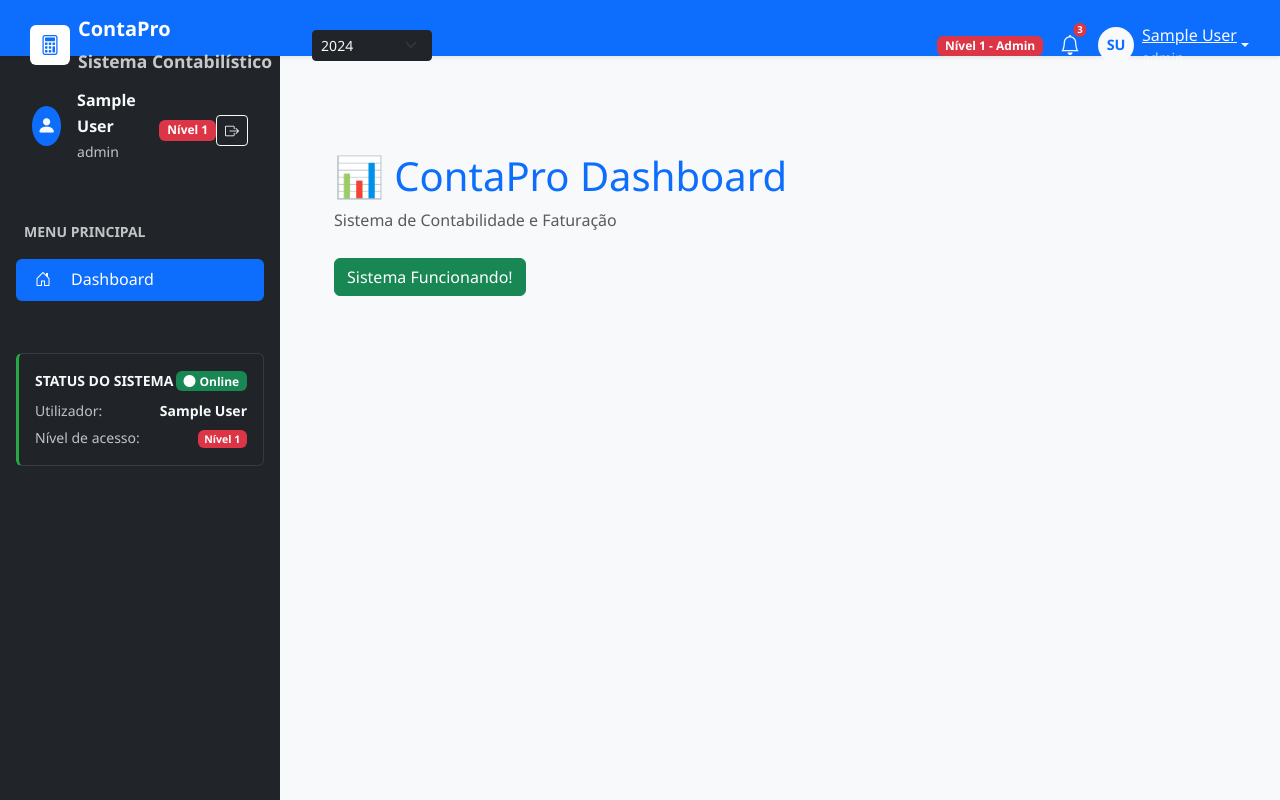
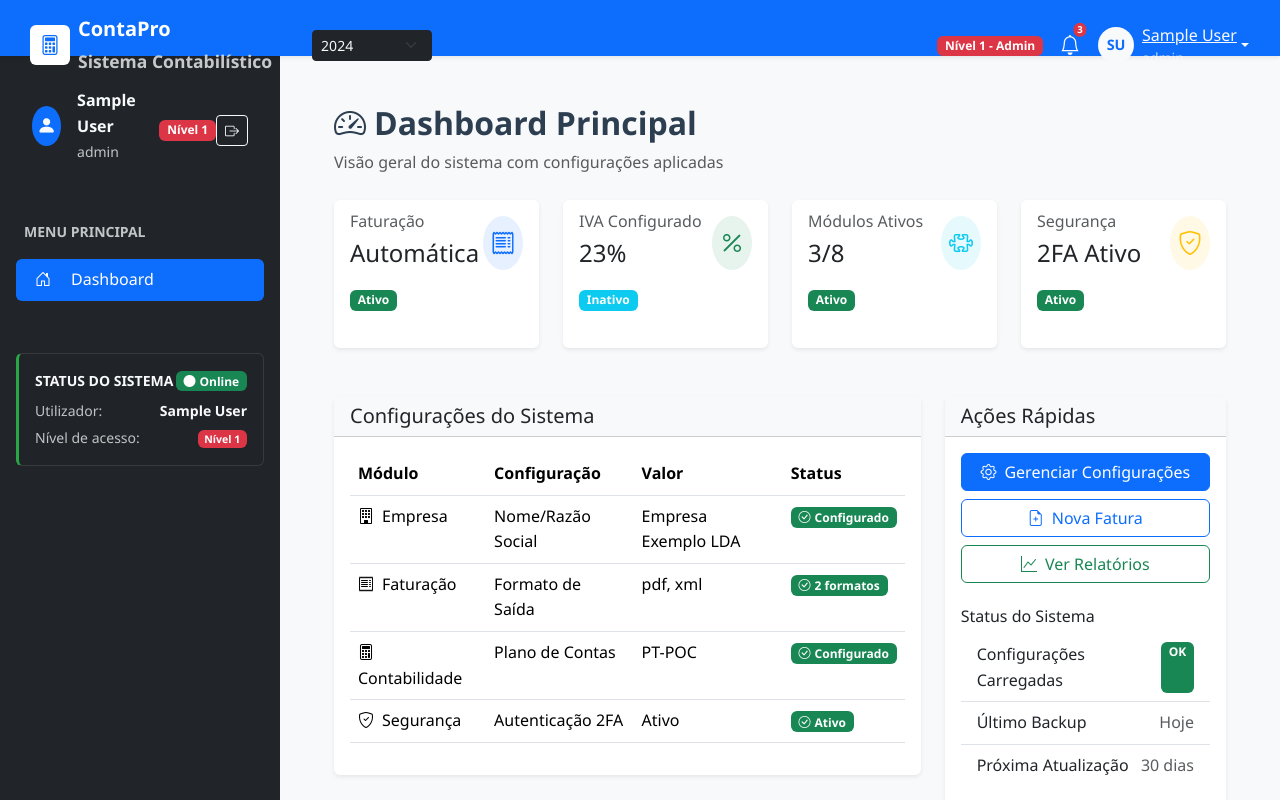
Before and after one commit to Vemaguele/contabilidade-app, a React (Vite) app: page / in a window 1280 px wide. Built offline with nearby package versions, Linux system fonts and the light colour scheme; sample sign-in values are in the browser's storage.

Commit message:
auto-commit

```diff
--- a/src/App.jsx
+++ b/src/App.jsx
@@ -1,14 +1,12 @@
-// src/App.jsx - VERSÃO COMPLETA COM TODAS AS ROTAS
+// src/App.jsx - VERSÃO CORRIGIDA
 import React from 'react'
-import 'bootstrap-icons/font/bootstrap-icons.css';
-import { ConfigProvider } from './context/ConfigContext';
 import { BrowserRouter as Router, Routes, Route, Navigate } from 'react-router-dom'
 import { AuthProvider } from './auth/AuthContext'
+import { ConfigProvider } from './context/ConfigContext'
 import ProtectedRoute from './auth/ProtectedRoute'
 import LoginPage from './auth/LoginPage'
 import Header from './components/layout/Header'
 import Sidebar from './components/layout/Sidebar'
-
 
 // Importe TODAS as páginas
 import DashboardPage from './pages/DashboardPage'
@@ -226,9 +224,7 @@ const AppRoutes = () => {
       } />
 
       {/* ===== ROTAS DE SISTEMA ===== */}
-      <Route
-        path="/configuracoes"
-        element={
+      <Route path="/configuracoes" element={
         <ProtectedRoute requiredPermission="Configurações">
           <ProtectedLayout>
             <ConfiguracoesSistema />
@@ -237,7 +233,7 @@ const AppRoutes = () => {
       } />
 
       <Route path="/admin" element={
-        <ProtectedRoute requiredLevel={1}> {/* Apenas nível 1 (Admin) */}
+        <ProtectedRoute requiredLevel={1}>
           <ProtectedLayout>
             <AdminPage />
           </ProtectedLayout>
@@ -273,17 +269,17 @@ const AppRoutes = () => {
   )
 }
 
-// App principal
+// App principal - AQUI ESTÁ A CORREÇÃO!
 function App() {
   return (
     <Router>
       <AuthProvider>
         <ConfigProvider>
-              <AppRoutes />
+          <AppRoutes /> {/* Apenas este componente, NADA mais aqui */}
         </ConfigProvider>
       </AuthProvider>
     </Router>
-  );
+  )
 }
 
 export default App
--- a/src/index.css
+++ b/src/index.css
@@ -2,7 +2,10 @@
 
 /* Importe Bootstrap */
 @import 'bootstrap/dist/css/bootstrap.min.css';
+/* src/index.css ou src/App.css */
+@import 'bootstrap-icons/font/bootstrap-icons.css';
 
+/* Ou se preferir, importe diretamente no JSX: */
 /* Seu CSS personalizado vai aqui */
 :root {
   --primary-color: #0d6efd;
@@ -45,5 +48,3 @@ body {
   border-color: var(--primary-color);
   box-shadow: 0 0 0 0.25rem rgba(13, 110, 253, 0.25);
 }
-
-@import '~bootstrap-icons/font/bootstrap-icons.css';
--- a/src/pages/DashboardPage.jsx
+++ b/src/pages/DashboardPage.jsx
@@ -1,15 +1,206 @@
-import React from "react"
+// src/pages/DashboardPage.jsx
+import React from 'react';
+import { useConfig } from '../context/ConfigContext';
 
 const DashboardPage = () => {
+  const { configs } = useConfig();
+
+  const cards = [
+    {
+      title: 'Faturação',
+      value: configs.faturacao.criacaoAutomatica ? 'Automática' : 'Manual',
+      icon: 'receipt',
+      color: 'primary',
+      status: configs.faturacao.alertasAnomalias ? 'success' : 'warning'
+    },
+    {
+      title: 'IVA Configurado',
+      value: `${configs.imposto.ivaRate}%`,
+      icon: 'percent',
+      color: 'success',
+      status: 'info'
+    },
+    {
+      title: 'Módulos Ativos',
+      value: `${configs.modulos.ativos.length}/8`,
+      icon: 'puzzle',
+      color: 'info',
+      status: 'success'
+    },
+    {
+      title: 'Segurança',
+      value: configs.seguranca.twoFactor ? '2FA Ativo' : 'Padrão',
+      icon: 'shield-check',
+      color: 'warning',
+      status: configs.seguranca.twoFactor ? 'success' : 'secondary'
+    }
+  ];
+
   return (
-    <div className="container mt-5 p-4 bg-light rounded">
-      <h1 className="text-primary">📊 ContaPro Dashboard</h1>
-      <p className="text-muted">Sistema de Contabilidade e Faturação</p>
-      <button className="btn btn-success mt-2">
-        Sistema Funcionando!
-      </button>
+    <div className="container-fluid p-4">
+      <div className="mb-4">
+        <h1 className="h2 fw-bold text-gray-800 mb-2">
+          <i className="bi bi-speedometer2 me-2"></i>
+          Dashboard Principal
+        </h1>
+        <p className="text-muted">
+          Visão geral do sistema com configurações aplicadas
+        </p>
+      </div>
+
+      {/* Cards de Status */}
+      <div className="row mb-4">
+        {cards.map((card, index) => (
+          <div className="col-md-3 col-sm-6 mb-4" key={index}>
+            <div className="card border-0 shadow-sm h-100">
+              <div className="card-body">
+                <div className="d-flex justify-content-between align-items-start">
+                  <div>
+                    <h6 className="card-subtitle text-muted mb-2">{card.title}</h6>
+                    <h4 className="card-title mb-0">{card.value}</h4>
+                  </div>
+                  <div className={`bg-${card.color} bg-opacity-10 p-2 rounded-circle`}>
+                    <i className={`bi bi-${card.icon} text-${card.color} fs-4`}></i>
+                  </div>
+                </div>
+                <div className="mt-3">
+                  <span className={`badge bg-${card.status}`}>
+                    {card.status === 'success' ? 'Ativo' :
+                     card.status === 'warning' ? 'Atenção' : 'Inativo'}
+                  </span>
+                </div>
+              </div>
+            </div>
+          </div>
+        ))}
+      </div>
+
+      {/* Configurações Ativas */}
+      <div className="row">
+        <div className="col-md-8">
+          <div className="card border-0 shadow-sm">
+            <div className="card-header bg-light">
+              <h5 className="mb-0">Configurações do Sistema</h5>
+            </div>
+            <div className="card-body">
+              <div className="table-responsive">
+                <table className="table">
+                  <thead>
+                    <tr>
+                      <th>Módulo</th>
+                      <th>Configuração</th>
+                      <th>Valor</th>
+                      <th>Status</th>
+                    </tr>
+                  </thead>
+                  <tbody>
+                    <tr>
+                      <td>
+                        <i className="bi bi-building me-2"></i>
+                        Empresa
+                      </td>
+                      <td>Nome/Razão Social</td>
+                      <td>{configs.empresa.nome}</td>
+                      <td>
+                        <span className="badge bg-success">
+                          <i className="bi bi-check-circle me-1"></i>
+                          Configurado
+                        </span>
+                      </td>
+                    </tr>
+                    <tr>
+                      <td>
+                        <i className="bi bi-receipt me-2"></i>
+                        Faturação
+                      </td>
+                      <td>Formato de Saída</td>
+                      <td>{configs.faturacao.formatos.join(', ')}</td>
+                      <td>
+                        <span className="badge bg-success">
+                          <i className="bi bi-check-circle me-1"></i>
+                          {configs.faturacao.formatos.length} formatos
+                        </span>
+                      </td>
+                    </tr>
+                    <tr>
+                      <td>
+                        <i className="bi bi-calculator me-2"></i>
+                        Contabilidade
+                      </td>
+                      <td>Plano de Contas</td>
+                      <td>{configs.contabilidade.planoContas}</td>
+                      <td>
+                        <span className="badge bg-success">
+                          <i className="bi bi-check-circle me-1"></i>
+                          Configurado
+                        </span>
+                      </td>
+                    </tr>
+                    <tr>
+                      <td>
+                        <i className="bi bi-shield-check me-2"></i>
+                        Segurança
+                      </td>
+                      <td>Autenticação 2FA</td>
+                      <td>{configs.seguranca.twoFactor ? 'Ativo' : 'Inativo'}</td>
+                      <td>
+                        <span className={`badge ${configs.seguranca.twoFactor ? 'bg-success' : 'bg-warning'}`}>
+                          <i className={`bi ${configs.seguranca.twoFactor ? 'bi-check-circle' : 'bi-exclamation-triangle'} me-1`}></i>
+                          {configs.seguranca.twoFactor ? 'Ativo' : 'Recomendado'}
+                        </span>
+                      </td>
+                    </tr>
+                  </tbody>
+                </table>
+              </div>
+            </div>
+          </div>
+        </div>
+
+        <div className="col-md-4">
+          <div className="card border-0 shadow-sm h-100">
+            <div className="card-header bg-light">
+              <h5 className="mb-0">Ações Rápidas</h5>
+            </div>
+            <div className="card-body">
+              <div className="d-grid gap-2">
+                <a href="/configuracoes" className="btn btn-primary">
+                  <i className="bi bi-gear me-2"></i>
+                  Gerenciar Configurações
+                </a>
+                <a href="/faturacao" className="btn btn-outline-primary">
+                  <i className="bi bi-file-earmark-plus me-2"></i>
+                  Nova Fatura
+                </a>
+                <a href="/relatorios" className="btn btn-outline-success">
+                  <i className="bi bi-graph-up me-2"></i>
+                  Ver Relatórios
+                </a>
+              </div>
+
+              <div className="mt-4">
+                <h6>Status do Sistema</h6>
+                <div className="list-group list-group-flush">
+                  <div className="list-group-item d-flex justify-content-between">
+                    <span>Configurações Carregadas</span>
+                    <span className="badge bg-success">OK</span>
+                  </div>
+                  <div className="list-group-item d-flex justify-content-between">
+                    <span>Último Backup</span>
+                    <span className="text-muted">Hoje</span>
+                  </div>
+                  <div className="list-group-item d-flex justify-content-between">
+                    <span>Próxima Atualização</span>
+                    <span className="text-muted">30 dias</span>
+                  </div>
+                </div>
+              </div>
+            </div>
+          </div>
+        </div>
+      </div>
     </div>
-  )
-}
+  );
+};
 
-export default DashboardPage
+export default DashboardPage;
```
Lines whose indentation alone changed are shown as unchanged.
